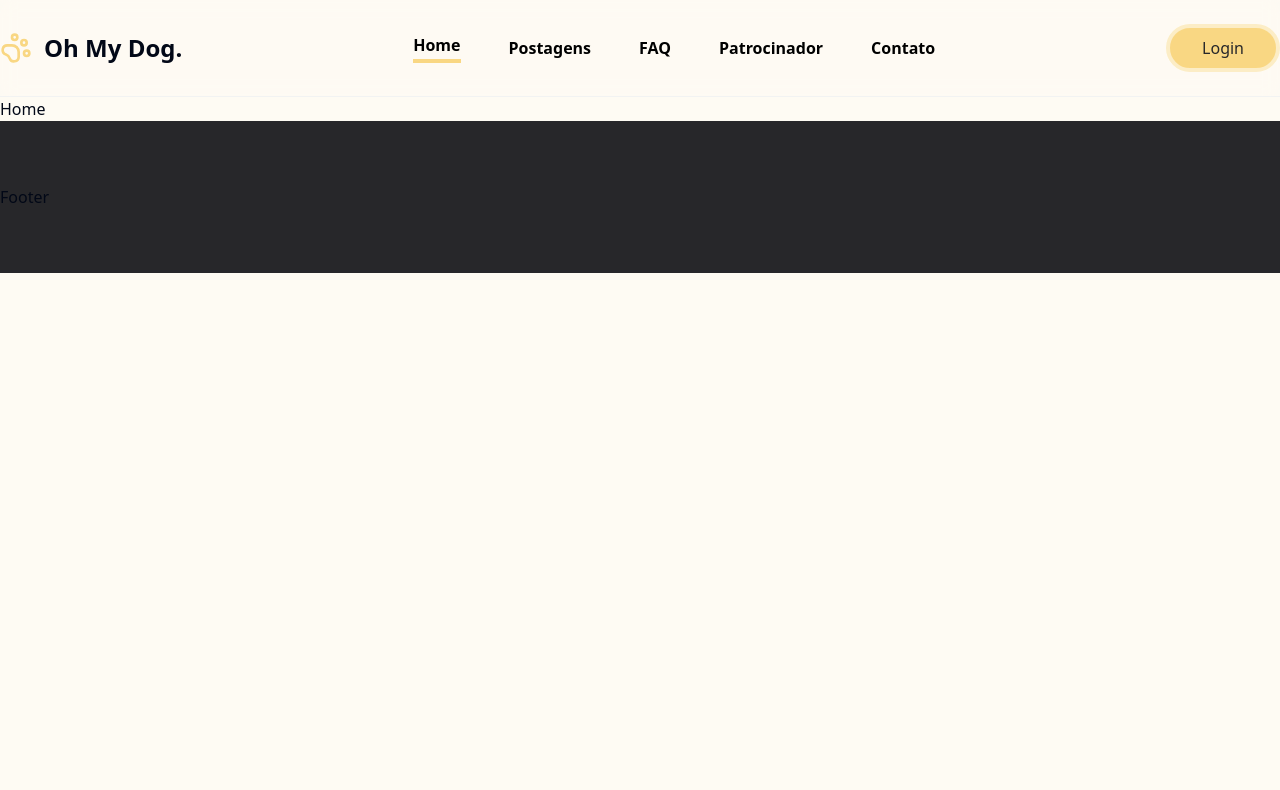
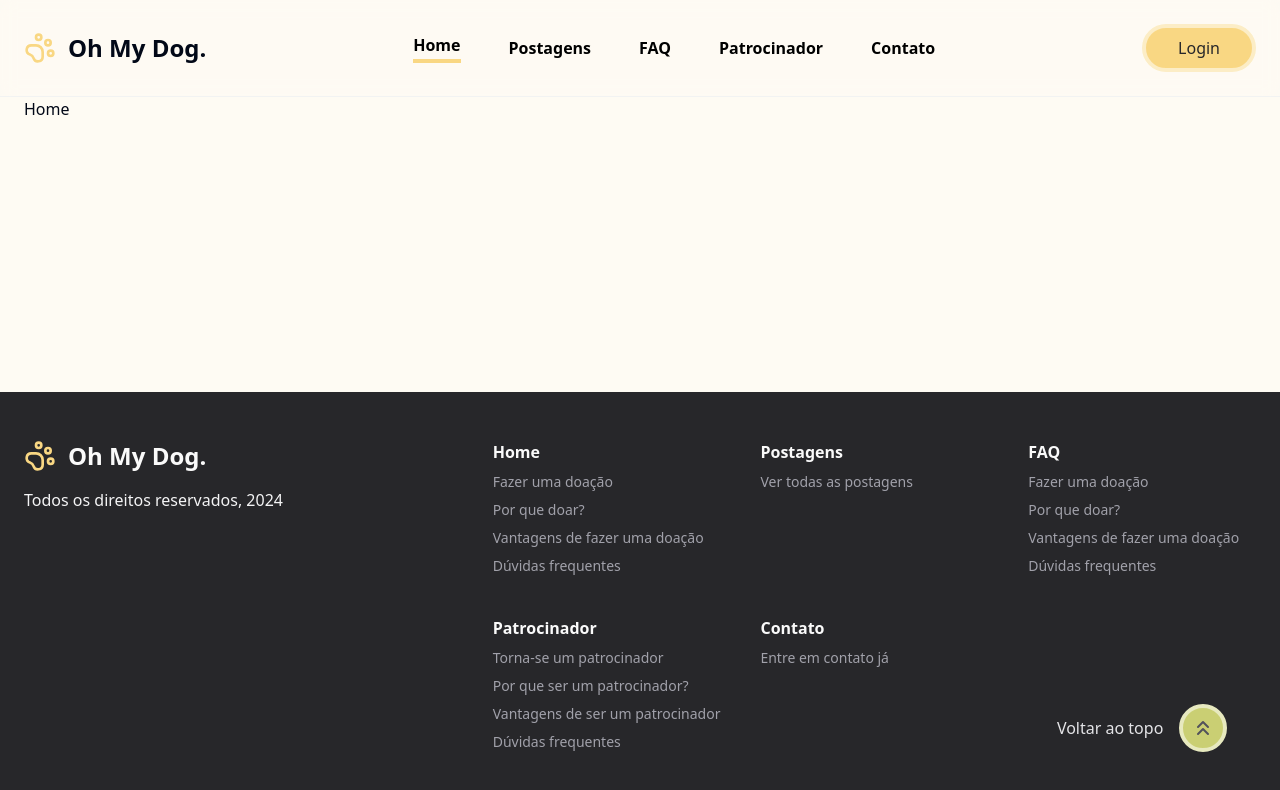
Before and after one commit to LFeli/LES_Group_Not_Found_2024, a React (Vite) app: page / in a window 1280 px wide. Shown: the top 790 px of the page. Built offline with nearby package versions, Linux system fonts and the light colour scheme.

Commit message:
:sparkles: feat: Create a footer component for app layout

```diff
--- /dev/null
+++ b/src/components/app/footer-app.tsx
@@ -0,0 +1,32 @@
+import { PawPrint } from 'lucide-react'
+
+import { FooterAppLinks } from './footer-links'
+
+export function FooterApp() {
+  return (
+    <footer className="bg-zinc-800 py-12">
+      <div className="container flex max-w-screen-2xl items-start justify-between px-6">
+        {/* Logo */}
+        <div className="flex flex-col items-start gap-4">
+          <div className="flex items-center gap-3">
+            <PawPrint className="h-8 w-8 text-yellow-500" />
+            <span className="text-2xl font-semibold text-zinc-50">
+              Oh My Dog.
+            </span>
+          </div>
+
+          <span className="font-normal text-zinc-100">
+            Todos os direitos reservados, 2024
+          </span>
+        </div>
+
+        {/* Links */}
+        <section>
+          <nav className="grid grid-cols-3 gap-10">
+            <FooterAppLinks />
+          </nav>
+        </section>
+      </div>
+    </footer>
+  )
+}
--- /dev/null
+++ b/src/components/app/footer-links.tsx
@@ -0,0 +1,171 @@
+import { ChevronsUp } from 'lucide-react'
+import { Link } from 'react-router-dom'
+
+import { Button } from '../ui/button'
+
+export function FooterAppLinks() {
+  return (
+    <>
+      <article>
+        <div className="flex flex-col gap-2">
+          <span className="font-semibold text-zinc-50">Home</span>
+
+          <div className="flex flex-col gap-2 text-sm text-zinc-400">
+            <Link
+              to={'/'}
+              className="transition-colors hover:text-zinc-200 hover:underline hover:underline-offset-4"
+            >
+              Fazer uma doação
+            </Link>
+            <Link
+              to={'/'}
+              className="transition-colors hover:text-zinc-200 hover:underline hover:underline-offset-4"
+            >
+              Por que doar?
+            </Link>
+            <Link
+              to={'/'}
+              className="transition-colors hover:text-zinc-200 hover:underline hover:underline-offset-4"
+            >
+              Vantagens de fazer uma doação
+            </Link>
+            <Link
+              to={'/'}
+              className="transition-colors hover:text-zinc-200 hover:underline hover:underline-offset-4"
+            >
+              Dúvidas frequentes
+            </Link>
+          </div>
+        </div>
+      </article>
+
+      <article>
+        <div className="flex flex-col gap-2">
+          <span className="font-semibold text-zinc-50">Postagens</span>
+
+          <div className="flex flex-col gap-2 text-sm text-zinc-400">
+            <Link
+              to={'/'}
+              className="transition-colors hover:text-zinc-200 hover:underline hover:underline-offset-4"
+            >
+              Ver todas as postagens
+            </Link>
+          </div>
+        </div>
+      </article>
+
+      <article>
+        <div className="flex flex-col gap-2">
+          <span className="font-semibold text-zinc-50">FAQ</span>
+
+          <div className="flex flex-col gap-2 text-sm text-zinc-400">
+            <Link
+              to={'/'}
+              className="transition-colors hover:text-zinc-200 hover:underline hover:underline-offset-4"
+            >
+              Fazer uma doação
+            </Link>
+          </div>
+
+          <div className="flex flex-col gap-2 text-sm text-zinc-400">
+            <Link
+              to={'/'}
+              className="transition-colors hover:text-zinc-200 hover:underline hover:underline-offset-4"
+            >
+              Por que doar?
+            </Link>
+          </div>
+
+          <div className="flex flex-col gap-2 text-sm text-zinc-400">
+            <Link
+              to={'/'}
+              className="transition-colors hover:text-zinc-200 hover:underline hover:underline-offset-4"
+            >
+              Vantagens de fazer uma doação
+            </Link>
+          </div>
+
+          <div className="flex flex-col gap-2 text-sm text-zinc-400">
+            <Link
+              to={'/'}
+              className="transition-colors hover:text-zinc-200 hover:underline hover:underline-offset-4"
+            >
+              Dúvidas frequentes
+            </Link>
+          </div>
+        </div>
+      </article>
+
+      <article>
+        <div className="flex flex-col gap-2">
+          <span className="font-semibold text-zinc-50">Patrocinador</span>
+
+          <div className="flex flex-col gap-2 text-sm text-zinc-400">
+            <Link
+              to={'/'}
+              className="transition-colors hover:text-zinc-200 hover:underline hover:underline-offset-4"
+            >
+              Torna-se um patrocinador
+            </Link>
+          </div>
+
+          <div className="flex flex-col gap-2 text-sm text-zinc-400">
+            <Link
+              to={'/'}
+              className="transition-colors hover:text-zinc-200 hover:underline hover:underline-offset-4"
+            >
+              Por que ser um patrocinador?
+            </Link>
+          </div>
+
+          <div className="flex flex-col gap-2 text-sm text-zinc-400">
+            <Link
+              to={'/'}
+              className="transition-colors hover:text-zinc-200 hover:underline hover:underline-offset-4"
+            >
+              Vantagens de ser um patrocinador
+            </Link>
+          </div>
+
+          <div className="flex flex-col gap-2 text-sm text-zinc-400">
+            <Link
+              to={'/'}
+              className="transition-colors hover:text-zinc-200 hover:underline hover:underline-offset-4"
+            >
+              Dúvidas frequentes
+            </Link>
+          </div>
+        </div>
+      </article>
+
+      <article>
+        <div className="flex flex-col gap-2">
+          <span className="font-semibold text-zinc-50">Contato</span>
+
+          <div className="flex flex-col gap-2 text-sm text-zinc-400">
+            <Link
+              to={'/'}
+              className="transition-colors hover:text-zinc-200 hover:underline hover:underline-offset-4"
+            >
+              Entre em contato já
+            </Link>
+          </div>
+        </div>
+      </article>
+
+      <article className="flex items-end justify-center">
+        <div className="flex items-center gap-4">
+          <span className="block text-base font-medium text-zinc-200">
+            Voltar ao topo
+          </span>
+
+          <Link to={'/'}>
+            <Button className="h-12 w-12 rounded-full border-4 border-green-200  bg-green-500 p-0 hover:bg-green-200">
+              <ChevronsUp className="h-6 w-6 text-zinc-600" />
+            </Button>
+          </Link>
+        </div>
+      </article>
+    </>
+  )
+}
--- a/src/components/header-app.tsx
+++ b/src/components/app/header-app.tsx
@@ -1,13 +1,13 @@
 import { PawPrint } from 'lucide-react'
 import { Link } from 'react-router-dom'
 
-import { NavLink } from './nav-links'
-import { Button } from './ui/button'
+import { NavLink } from '../nav-links'
+import { Button } from '../ui/button'
 
 export function HeaderApp() {
   return (
     <header className="sticky top-0 z-50 w-full border-b border-border/40 bg-yellow-50/95 backdrop-blur supports-[backdrop-filter]:bg-yellow-50/60">
-      <div className="container flex h-14 max-w-screen-2xl items-center justify-between py-12">
+      <div className="container flex h-14 max-w-screen-2xl items-center justify-between px-6 py-12">
         {/* Logo */}
         <div className="flex items-center gap-3">
           <PawPrint className="h-8 w-8 text-yellow-500" />
--- a/src/pages/_layouts/app.tsx
+++ b/src/pages/_layouts/app.tsx
@@ -1,6 +1,7 @@
 import { Outlet } from 'react-router-dom'
 
-import { HeaderApp } from '@/components/header-app'
+import { FooterApp } from '@/components/app/footer-app'
+import { HeaderApp } from '@/components/app/header-app'
 
 export function AppLayout() {
   return (
@@ -9,7 +10,7 @@ export function AppLayout() {
 
       <Outlet />
 
-      <footer className="bg-zinc-800 py-16">Footer</footer>
+      <FooterApp />
     </div>
   )
 }
--- a/src/pages/app/home.tsx
+++ b/src/pages/app/home.tsx
@@ -2,9 +2,12 @@ import { Helmet } from 'react-helmet-async'
 
 export function Home() {
   return (
-    <>
+    <main className="flex-1">
       <Helmet title="Home" />
-      <span>Home</span>
-    </>
+
+      <div className="container max-w-screen-2xl px-6">
+        <span>Home</span>
+      </div>
+    </main>
   )
 }
```
